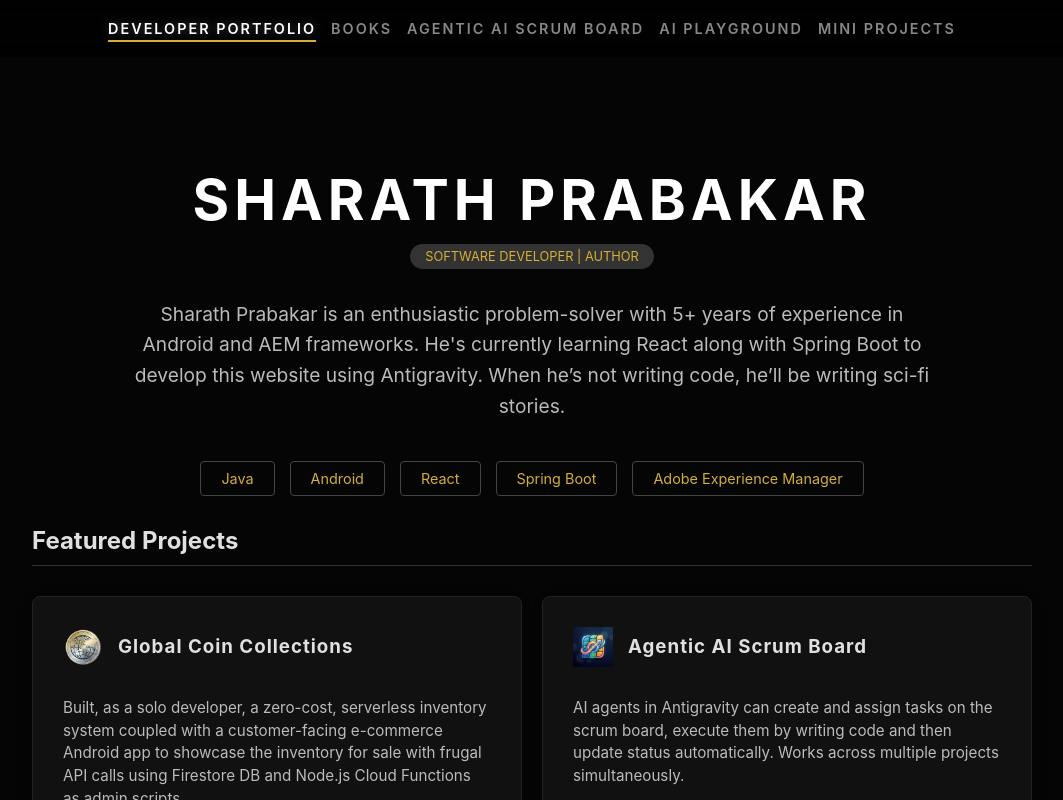
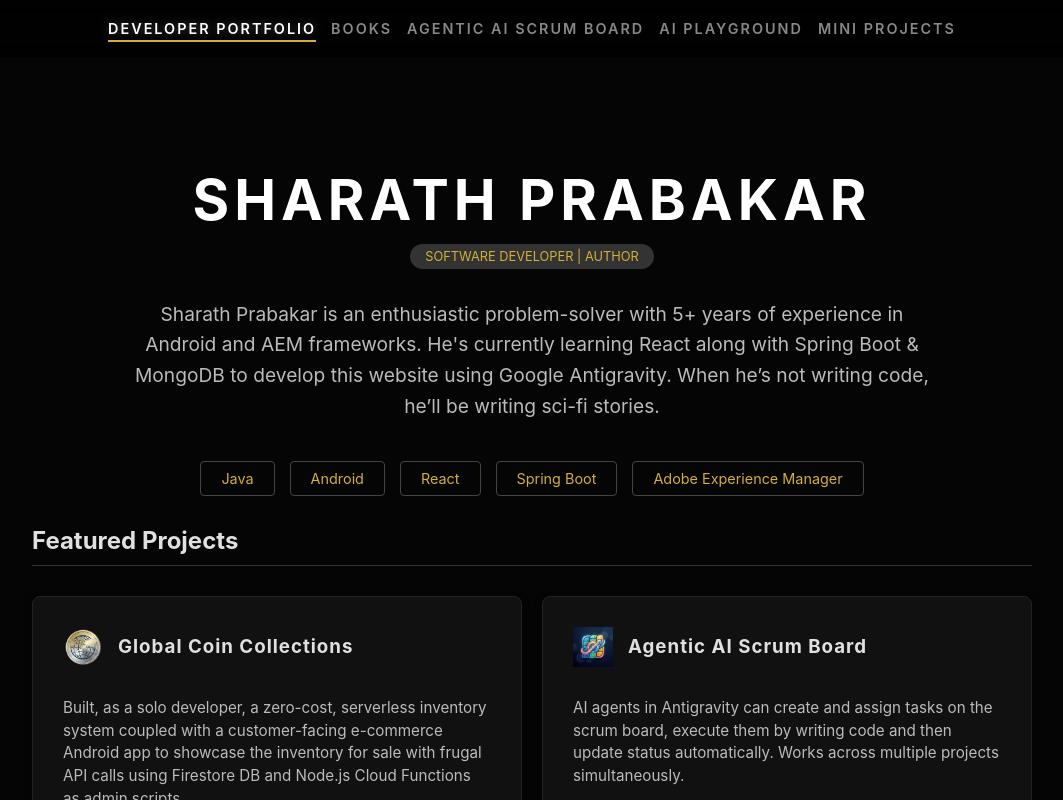
Before and after one commit to Sharath-Prabakar/sharath-prabakar.github.io, a React (Vite) app: page /scrum in a window 1280 px wide. Shown: the top 800 px of the page, without its empty margins (108-1171 px from the left). Built offline with nearby package versions, Linux system fonts and the light colour scheme; no server answers.

Commit message:
Update Home.jsx

```diff
--- a/src/pages/Home/Home.jsx
+++ b/src/pages/Home/Home.jsx
@@ -15,7 +15,7 @@ const Home = () => {
                 <div style={styles.badge}>SOFTWARE DEVELOPER | AUTHOR</div>
                 <p style={styles.bio}>
                     Sharath Prabakar is an enthusiastic problem-solver with 5+ years of experience in Android and AEM frameworks.
-                    He's currently learning React along with Spring Boot to develop this website using Antigravity.
+                    He's currently learning React along with Spring Boot & MongoDB to develop this website using Google Antigravity.
                     When he’s not writing code, he’ll be writing sci-fi stories.
                 </p>
             </section>
```
